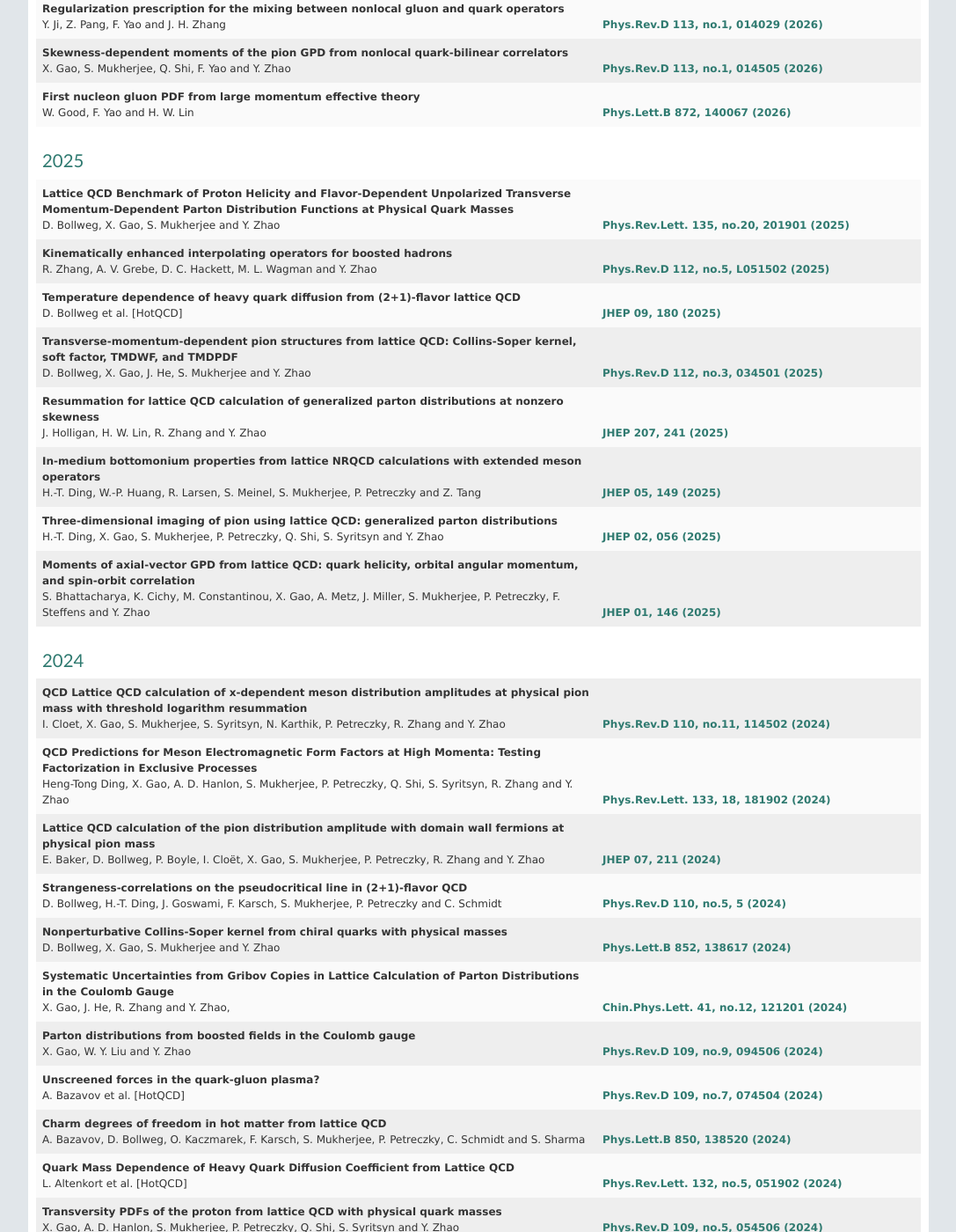
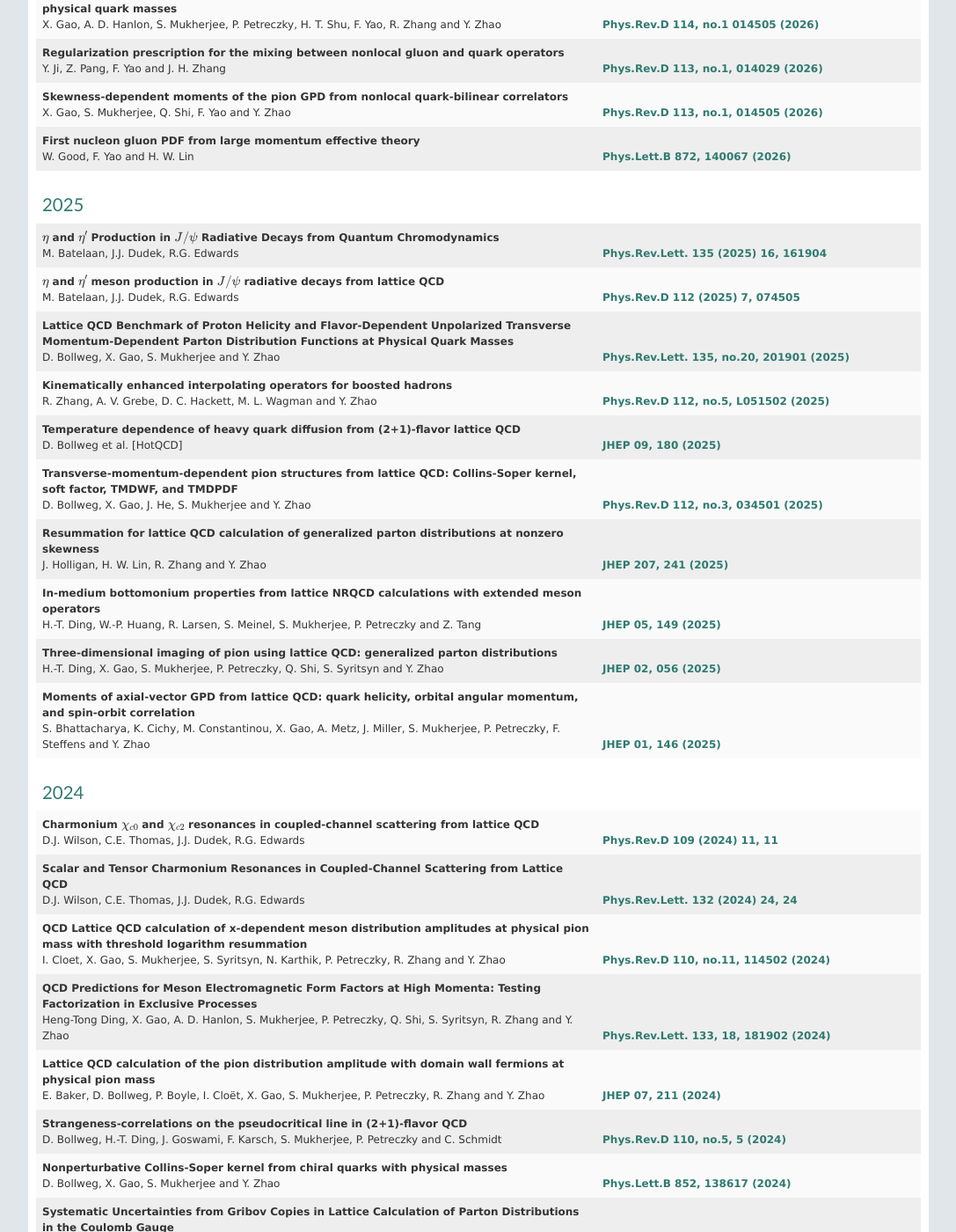
Before and after one commit to LQCDSciDAC/LQCDSciDAC.github.io, a Jekyll site: the page built from publications.html, in a window 1280 px wide and 1400 px high, scrolled down 386 px. Shown: the whole window at 88% size, without its empty margins (82-1169 px from the left). Built offline with Jekyll 4.4.1, drawn with Linux system fonts in a browser that asks for light colours; formulas are drawn with MathJax 3; some of the changed text lies outside the part shown.

Commit message:
Updated.

```diff
--- a/publications.html
+++ b/publications.html
@@ -15,6 +15,17 @@ layout: default
 <!-- ================================================================================ -->
   <!-- 2026 -->
   <tr class="year"><td><a id="year2024"></a><h2>2026</h2></td></tr>
+
+<!-- ******* row  ******* -->
+    <tr class="publications">
+      <td class="publications">
+	<b>Accessing the gluon momentum fraction of nucleons through the gradient flow</b><br/>
+	    R.G. Edwards, J. Karpie, L. Maio, C.J. Monahan, K. Orginos, D.G. Richards, A.M. Sturzu, S. Zafeiropoulos
+      </td>
+      <td class="publications">
+        <a href="https://inspirehep.net/literature/3120599">Phys.Rev.D 114 (2026) 1, 014516</a>
+      </td>
+    </tr>
 
 <!-- ******* row  ******* -->
     <tr class="publications">
@@ -64,6 +75,28 @@ layout: default
 <!-- ================================================================================ -->
   <!-- 2025 -->
   <tr class="year"><td><a id="year2024"></a><h2>2025</h2></td></tr>
+
+<!-- ******* row  ******* -->
+    <tr class="publications">
+      <td class="publications">
+	<b>$\eta$ and $\eta'$ Production in $J/\psi$ Radiative Decays from Quantum Chromodynamics</b><br/>
+	    M. Batelaan, J.J. Dudek, R.G. Edwards
+      </td>
+      <td class="publications">
+        <a href="https://inspirehep.net/literature/2933254">Phys.Rev.Lett. 135 (2025) 16, 161904</a>
+      </td>
+    </tr>
+
+<!-- ******* row  ******* -->
+    <tr class="publications">
+      <td class="publications">
+	<b>$\eta$ and $\eta'$ meson production in $J/\psi$ radiative decays from lattice QCD</b><br/>
+	    M. Batelaan, J.J. Dudek, R.G. Edwards
+      </td>
+      <td class="publications">
+        <a href="https://inspirehep.net/literature/2933361">Phys.Rev.D 112 (2025) 7, 074505</a>
+      </td>
+    </tr>
 
 <!-- ******* row  ******* -->
     <tr class="publications">
@@ -157,6 +190,28 @@ layout: default
   <!-- ================================================================================ -->
   <!-- 2024 -->
   <tr class="year"><td><a id="year2024"></a><h2>2024</h2></td></tr>
+
+<!-- ******* row  ******* -->
+    <tr class="publications">
+      <td class="publications">
+	<b>Charmonium $\chi_{c0}$ and $\chi_{c2}$ resonances in coupled-channel scattering from lattice QCD</b><br/>
+	    D.J. Wilson, C.E. Thomas, J.J. Dudek, R.G. Edwards
+      </td>
+      <td class="publications">
+        <a href="https://inspirehep.net/literature/2702489">Phys.Rev.D 109 (2024) 11, 11</a>
+      </td>
+    </tr>
+
+<!-- ******* row  ******* -->
+    <tr class="publications">
+      <td class="publications">
+	<b>Scalar and Tensor Charmonium Resonances in Coupled-Channel Scattering from Lattice QCD</b><br/>
+	    D.J. Wilson, C.E. Thomas, J.J. Dudek, R.G. Edwards
+      </td>
+      <td class="publications">
+        <a href="https://inspirehep.net/literature/2933254">Phys.Rev.Lett. 132 (2024) 24, 24</a>
+      </td>
+    </tr>
 
 <!-- ******* row  ******* -->
     <tr class="publications">
```
